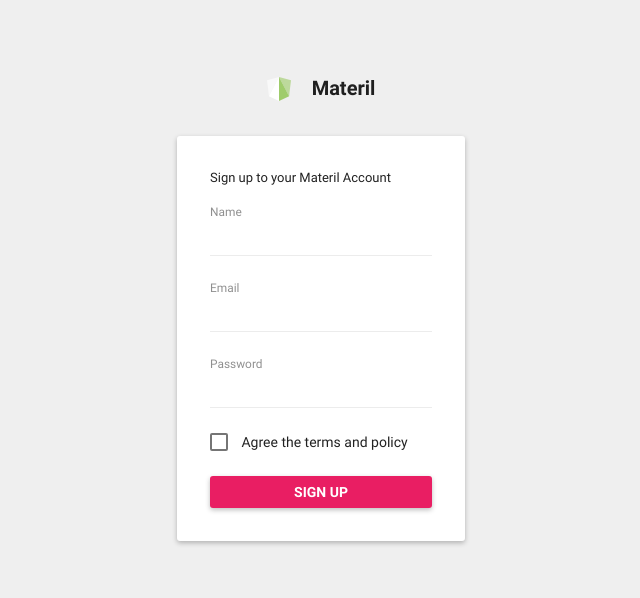
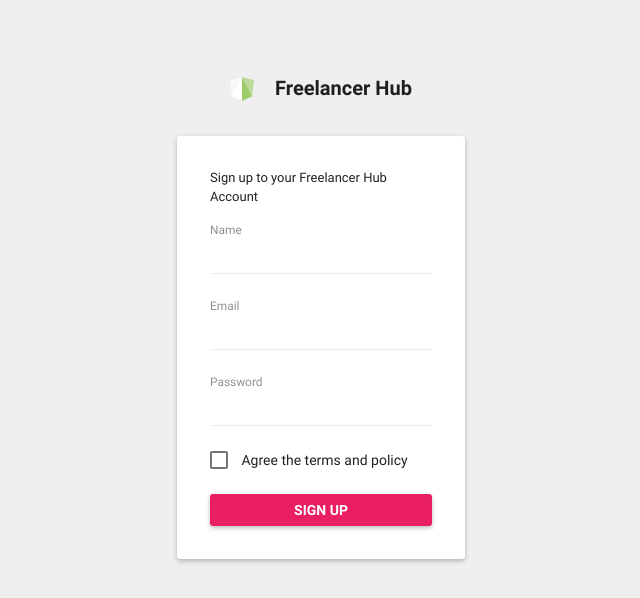
Before and after one commit to musamthembu884/FreelancerHub-, a PHP site: page /signup.php in a window 1280 px wide. Shown: the top 598 px of the page, without its empty margins (319-959 px from the left). Run offline with PHP 8.4, Linux system fonts and the light colour scheme; some libraries are stand-ins or nearby versions.

Commit message:
Modified title tags

```diff
--- a/forgot-password.php
+++ b/forgot-password.php
@@ -2,7 +2,7 @@
 <html lang="en">
 <head>
   <meta charset="utf-8" />
-  <title>Materil | Angular Material Design Admin Template</title>
+  <title>Freelancer Hub</title>
   <meta name="description" content="app, web app, responsive, responsive layout, admin, admin panel, admin dashboard, flat, flat ui, ui kit, AngularJS, ui route, charts, widgets, components" />
   <meta name="viewport" content="width=device-width, initial-scale=1, maximum-scale=1" />
   <link rel="stylesheet" href="css/animate.css" type="text/css" />
@@ -27,7 +27,7 @@
           <path d="M 8 80 L 50 0 L 50 100 Z" fill="#fff"></path>
           <path d="M 50 0 L 8 80 L 0 14 Z" fill="rgba(255, 255, 255, 0.6)"></path>
         </svg>
-        <span class="m-l inline">Materil</span>
+        <span class="m-l inline">Freelancer Hub</span>
       </div>
     </div>
     <div class="p-lg panel md-whiteframe-z1 text-color m">
--- a/signin.php
+++ b/signin.php
@@ -2,7 +2,7 @@
 <html lang="en">
 <head>
   <meta charset="utf-8" />
-  <title>Materil | Angular Material Design Admin Template</title>
+  <title>Freelancer Hub</title>
   <meta name="description" content="app, web app, responsive, responsive layout, admin, admin panel, admin dashboard, flat, flat ui, ui kit, AngularJS, ui route, charts, widgets, components" />
   <meta name="viewport" content="width=device-width, initial-scale=1, maximum-scale=1" />
   <link rel="stylesheet" href="css/animate.css" type="text/css" />
@@ -27,13 +27,13 @@
           <path d="M 8 80 L 50 0 L 50 100 Z" fill="#fff"></path>
           <path d="M 50 0 L 8 80 L 0 14 Z" fill="rgba(255, 255, 255, 0.6)"></path>
         </svg>
-        <span class="m-l inline">Freelance hub</span>
+        <span class="m-l inline">Freelancer Hub</span>
       </div>
     </div>
 
     <div class="p-lg panel md-whiteframe-z1 text-color m">
       <div class="m-b text-sm">
-        Sign in with your Freelance hub Account
+        Sign in with your Freelancer Hub Account
       </div>
       <form name="form">
         <div class="md-form-group float-label">
--- a/signup.php
+++ b/signup.php
@@ -2,7 +2,7 @@
 <html lang="en">
 <head>
   <meta charset="utf-8" />
-  <title>Materil | Angular Material Design Admin Template</title>
+  <title>Freelancer Hub</title>
   <meta name="description" content="app, web app, responsive, responsive layout, admin, admin panel, admin dashboard, flat, flat ui, ui kit, AngularJS, ui route, charts, widgets, components" />
   <meta name="viewport" content="width=device-width, initial-scale=1, maximum-scale=1" />
  <link rel="stylesheet" href="css/animate.css" type="text/css" />
@@ -27,13 +27,13 @@
           <path d="M 8 80 L 50 0 L 50 100 Z" fill="#fff"></path>
           <path d="M 50 0 L 8 80 L 0 14 Z" fill="rgba(255, 255, 255, 0.6)"></path>
         </svg>
-        <span class="m-l inline">Materil</span>
+        <span class="m-l inline">Freelancer Hub</span>
       </div>
     </div>
 
     <div class="p-lg panel md-whiteframe-z1 text-color m">
       <div class="m-b text-sm">
-        Sign up to your Materil Account
+        Sign up to your Freelancer Hub Account
       </div>
       <form name="form">
         <div class="md-form-group">
```
